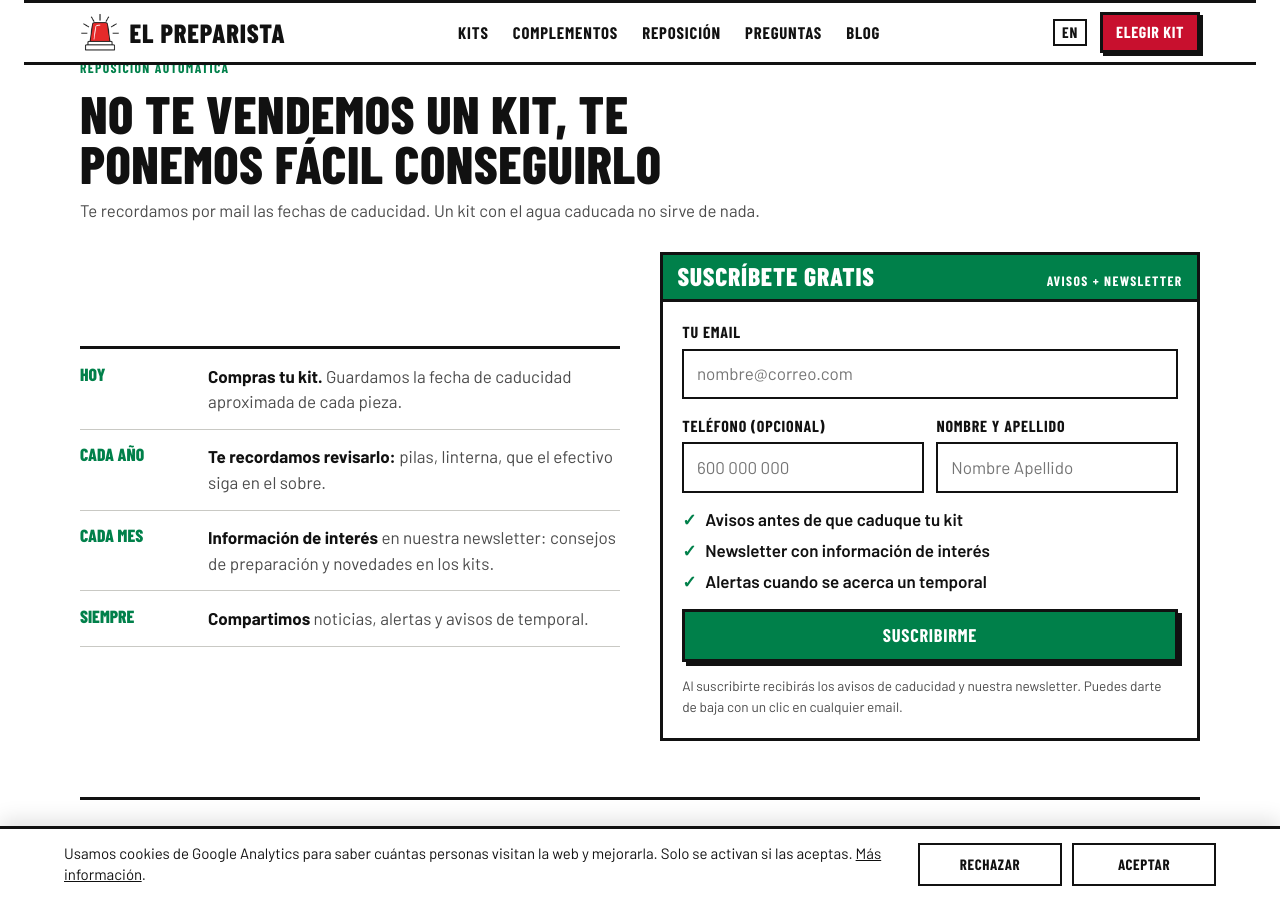
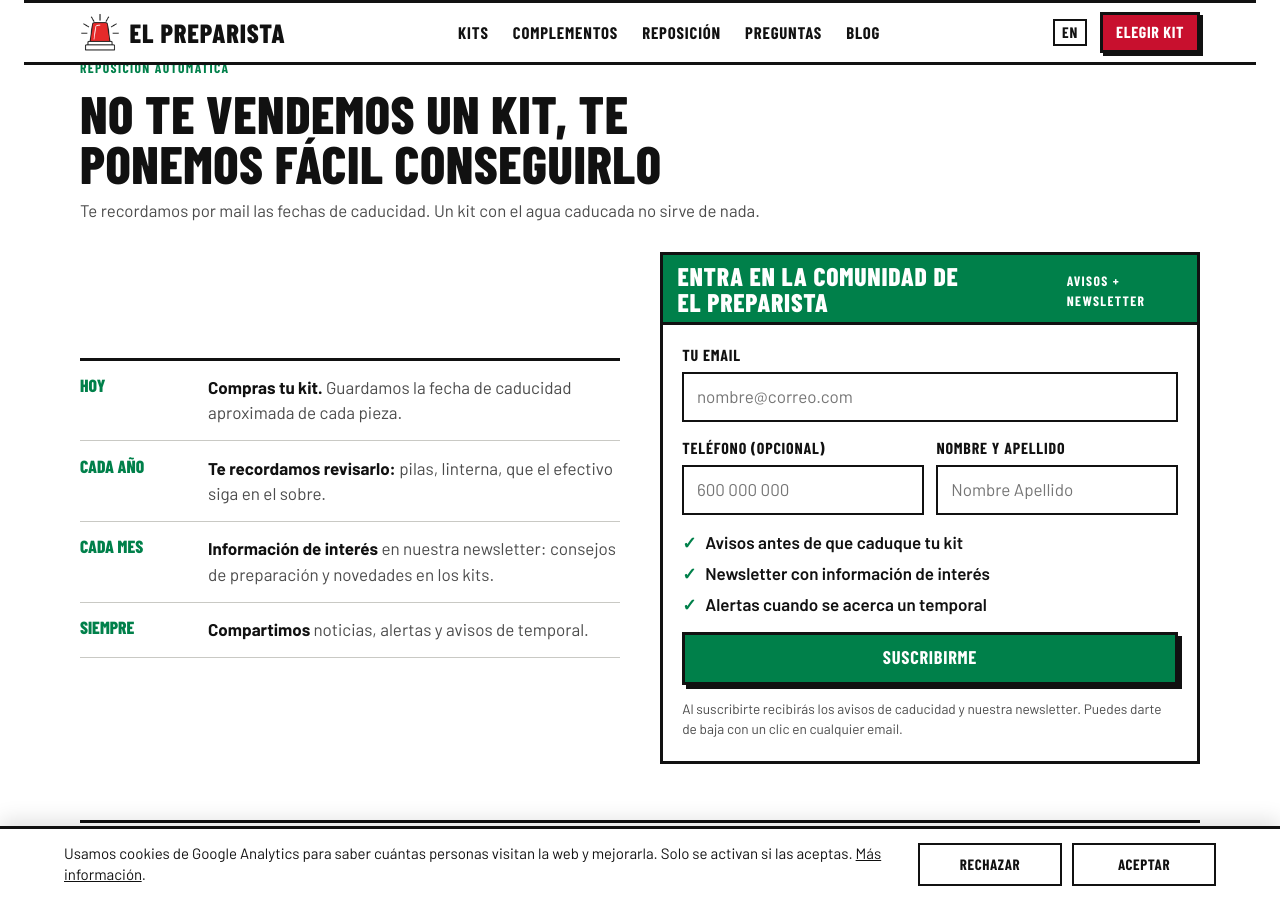
Before and after one commit to lucilayun-ux/elpreparista, a Jekyll site: the page index.html, which Jekyll copies as it is, in a window 1280 px wide and 900 px high, scrolled down 3563 px. Built offline with Jekyll 4.4.1, drawn with Linux system fonts in a browser that asks for light colours.

Commit message:
Formulario: «Entra en la comunidad de El Preparista»
Co-Authored-By: Claude Opus 5.5 <noreply@anthropic.com>
Claude-Session: https://claude.ai/code/session_01V7PVvrC8Dt7YxBNA65S9m6

```diff
--- a/en.html
+++ b/en.html
@@ -379,7 +379,7 @@ footer .wrap { display: grid; gap: .6rem; }
         <li><span class="when">Always</span><p><b>We share</b> news, alerts and storm warnings.</p></li>
       </ol>
       <div class="card">
-        <div class="band"><b>Subscribe for free</b><span class="cap">Reminders + newsletter</span></div>
+        <div class="band"><b>Join the <span style="white-space:nowrap">El Preparista</span> community</b><span class="cap">Reminders + newsletter</span></div>
         <form id="repoForm" novalidate>
           <div class="field"><label for="rEmail">Your email</label><input id="rEmail" type="email" placeholder="name@email.com" autocomplete="email" required></div>
           <div class="two">
--- a/index.html
+++ b/index.html
@@ -379,7 +379,7 @@ footer .wrap { display: grid; gap: .6rem; }
         <li><span class="when">Siempre</span><p><b>Compartimos</b> noticias, alertas y avisos de temporal.</p></li>
       </ol>
       <div class="card">
-        <div class="band"><b>Suscríbete gratis</b><span class="cap">Avisos + newsletter</span></div>
+        <div class="band"><b>Entra en la comunidad de <span style="white-space:nowrap">El Preparista</span></b><span class="cap">Avisos + newsletter</span></div>
         <form id="repoForm" novalidate>
           <div class="field"><label for="rEmail">Tu email</label><input id="rEmail" type="email" placeholder="nombre@correo.com" autocomplete="email" required></div>
           <div class="two">
--- a/tools/build_en.py
+++ b/tools/build_en.py
@@ -87,7 +87,7 @@ TRADUCCIONES = [
      '<span class="when">Every month</span><p><b>Useful information</b> in our newsletter: preparedness tips and kit updates.</p>'),
     ('<span class="when">Siempre</span><p><b>Compartimos</b> noticias, alertas y avisos de temporal.</p>',
      '<span class="when">Always</span><p><b>We share</b> news, alerts and storm warnings.</p>'),
-    ('<b>Suscríbete gratis</b><span class="cap">Avisos + newsletter</span>', '<b>Subscribe for free</b><span class="cap">Reminders + newsletter</span>'),
+    ('<b>Entra en la comunidad de <span style="white-space:nowrap">El Preparista</span></b><span class="cap">Avisos + newsletter</span>', '<b>Join the <span style="white-space:nowrap">El Preparista</span> community</b><span class="cap">Reminders + newsletter</span>'),
     ('<label for="rEmail">Tu email</label>', '<label for="rEmail">Your email</label>'),
     ('placeholder="nombre@correo.com"', 'placeholder="name@email.com"'),
     ('<label for="rPhone">Teléfono (opcional)</label>', '<label for="rPhone">Phone (optional)</label>'),
```
Also changed, not shown: analytics/README.md (+1 -1 lines).
